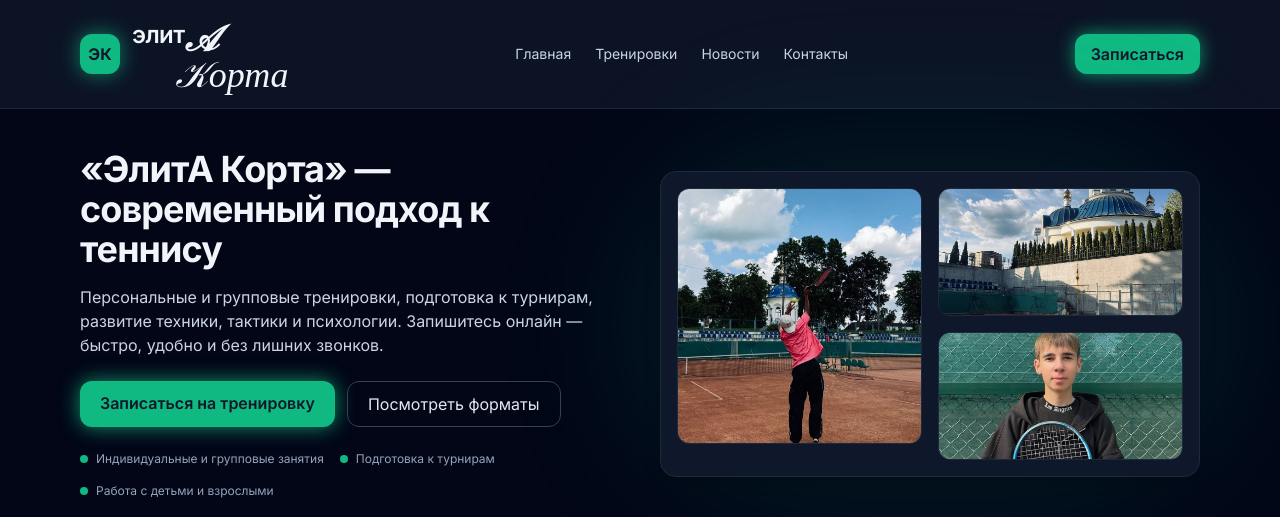
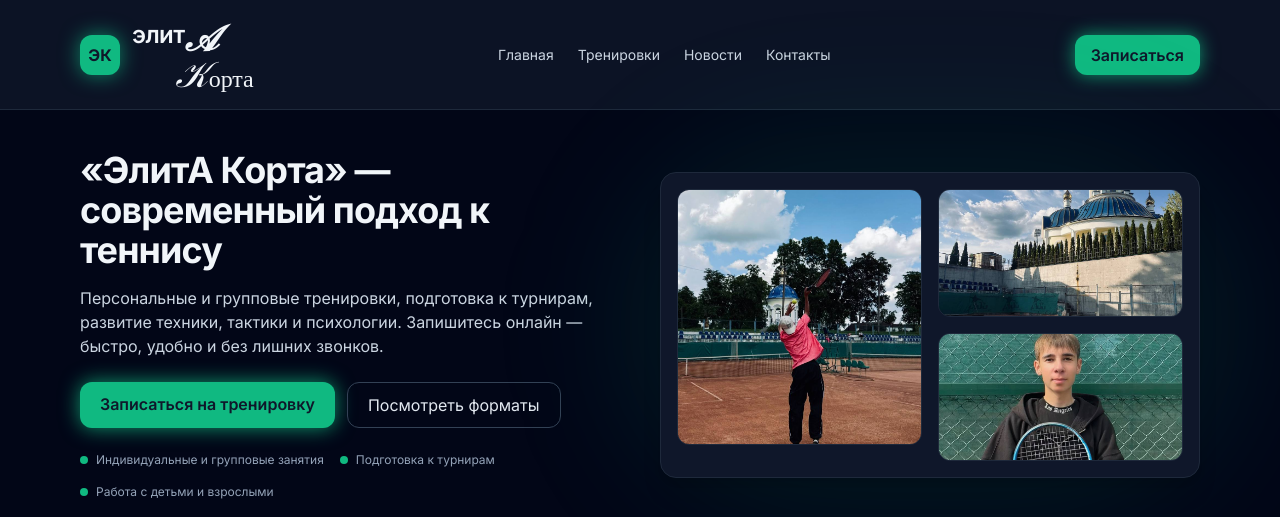
Before and after one commit to artik006/tennis_app, a FastAPI app: page / in a window 1280 px wide. Shown: the top 517 px of the page. Run offline with FastAPI, Linux system fonts and the light colour scheme; some libraries are stand-ins or nearby versions; some web fonts are replaced.

Commit message:
Update index.html

```diff
--- a/frontend/templates/index.html
+++ b/frontend/templates/index.html
@@ -35,11 +35,14 @@
 
                 <!-- Фирменное название -->
                 <div class="leading-tight">
+                    <!-- Верхняя строка -->
                     <div class="text-2xl font-semibold tracking-tight">
                         элит<span class="brand-script italic text-4xl align-middle">𝒜</span>
                     </div>
+
+                    <!-- Нижняя строка — начинается под красивой 𝒜 -->
                     <div class="brand-script italic text-4xl -mt-1 ml-[2.7rem]">
-                        𝒦орта
+                        𝒦<span class="text-2xl not-italic font-normal">орта</span>
                     </div>
                 </div>
             </div>
```
